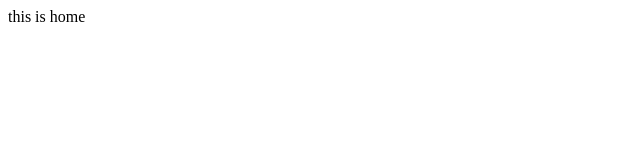
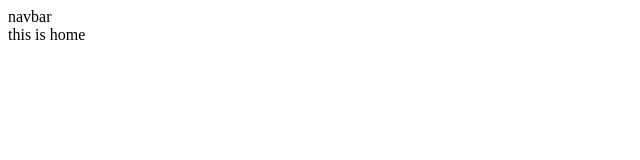
Before and after one commit to ivomasi/audio-phile, a React (Create React App) app: page / in a window 1280 px wide. Shown: the top 160 px of the page, without its empty margins (0-640 px from the left). Built offline with nearby package versions, Linux system fonts and the light colour scheme.

Commit message:
added navbar comp

```diff
--- /dev/null
+++ b/src/components/Logo/Logo.js
@@ -0,0 +1,10 @@
+import React from 'react'
+
+function Logo() {
+  return (
+    <img src='./../../public/img/logo.png'>
+    </img>
+  )
+}
+
+export default Logo
--- /dev/null
+++ b/src/components/Navbar/Navbar.js
@@ -0,0 +1,14 @@
+import React from 'react'
+
+
+import { AppBar } from '@mui/material'
+
+import Logo from '../Logo/Logo';
+function Navbar() {
+  return (
+    <div>navbar</div>
+  );
+
+}
+
+export default Navbar
--- a/src/shared/Layout.js
+++ b/src/shared/Layout.js
@@ -1,20 +1,13 @@
-import React from 'react'
+import React from "react";
+import Navbar from "../components/Navbar/Navbar";
 
-import Box from '@mui/material/Box';
-
-function Layout({children}) {
-  return (
-    <Box sx={layoutStyles}>
-        {children}
-    </Box>
-  )
+function Layout({ children }) {
+	return (
+		<div>
+			<Navbar />
+			{children}
+		</div>
+	);
 }
 
-const layoutStyles = {
-    display: "flex",
-    minHeight: "100vh",
-    minWidth: "100vw",
-
-}
-
-export default Layout
+export default Layout;
```
